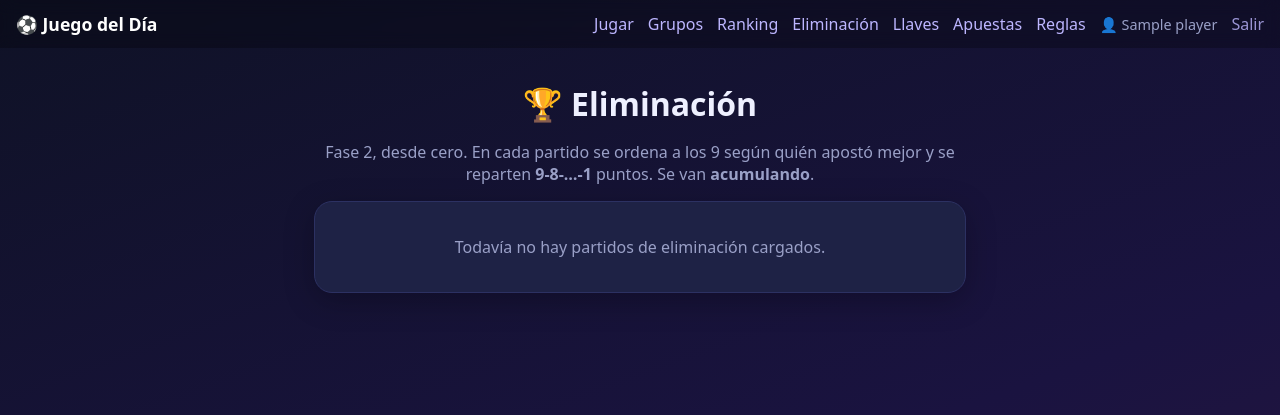
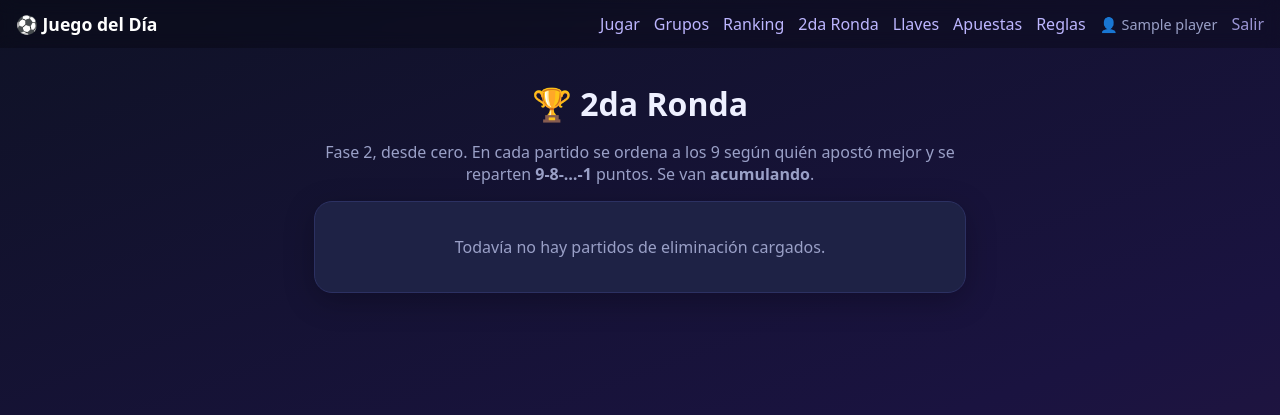
Before and after one commit to panchucrut/juego-del-dia, a Flask app: page /eliminacion in a window 1280 px wide. Shown: the top 415 px of the page. Run offline with Flask 3, Linux system fonts and the light colour scheme; the visitor is signed in with stand-in values (Sample User, id 1); tables that the repository leaves empty hold one stand-in row (values such as "Sample post").

Commit message:
Renombrar pestana Eliminacion -> 2da Ronda
Co-Authored-By: Claude Opus 4.8 <noreply@anthropic.com>

```diff
--- a/templates/base.html
+++ b/templates/base.html
@@ -15,7 +15,7 @@
         <a href="{{ url_for('jugar') }}">Jugar</a>
         {% if not fase2 %}<a href="{{ url_for('grupos') }}">Grupos</a>{% endif %}
         <a href="{{ url_for('ranking') }}">{% if fase2 %}1era Ronda{% else %}Ranking{% endif %}</a>
-        <a href="{{ url_for('eliminacion') }}">Eliminación</a>
+        <a href="{{ url_for('eliminacion') }}">2da Ronda</a>
         <a href="{{ url_for('llaves') }}">Llaves</a>
         <a href="{{ url_for('apuestas') }}">Apuestas</a>
         <a href="{{ url_for('reglas') }}">Reglas</a>
--- a/templates/eliminacion.html
+++ b/templates/eliminacion.html
@@ -3,7 +3,7 @@
 {% block head %}<meta http-equiv="refresh" content="60">{% endblock %}
 {% block content %}
 
-<h1 class="day-title">🏆 Eliminación</h1>
+<h1 class="day-title">🏆 2da Ronda</h1>
 <p class="muted center">Fase 2, desde cero. En cada partido se ordena a los 9 según
    quién apostó mejor y se reparten <b>9-8-…-1</b> puntos. Se van <b>acumulando</b>.</p>
 
```
